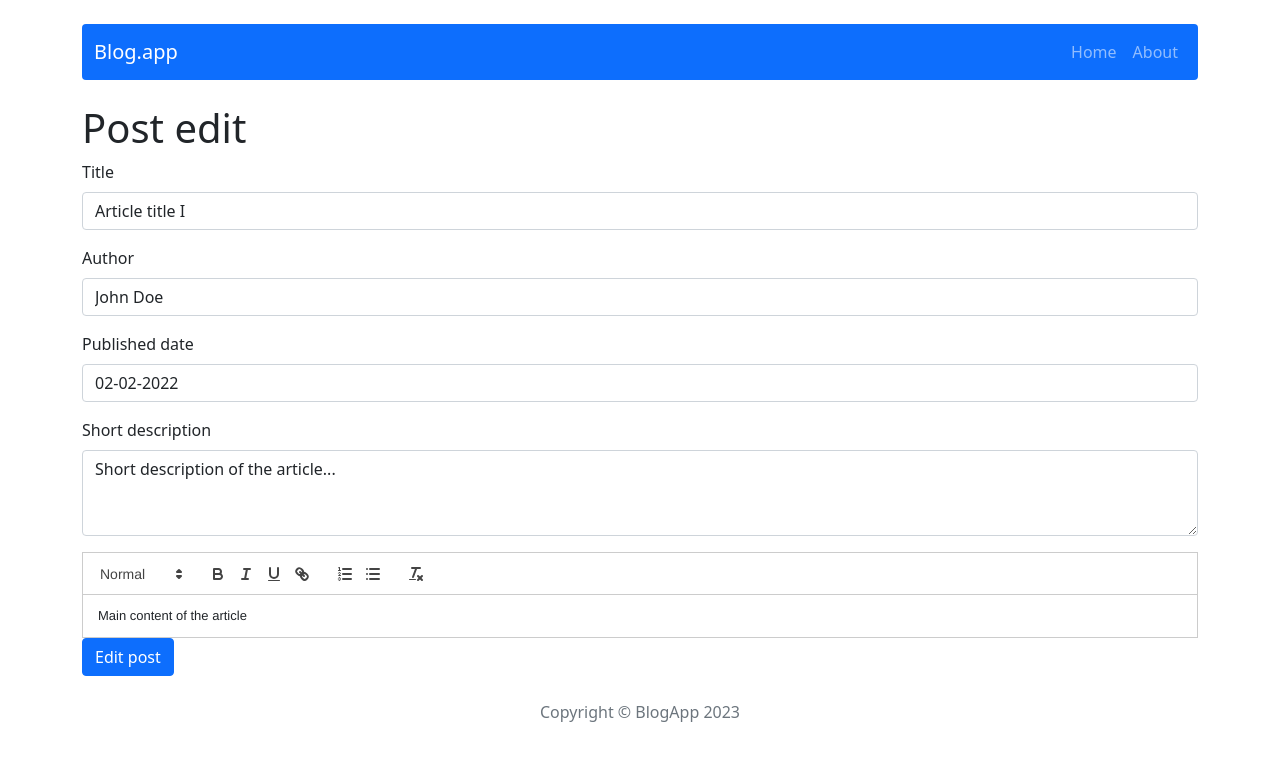
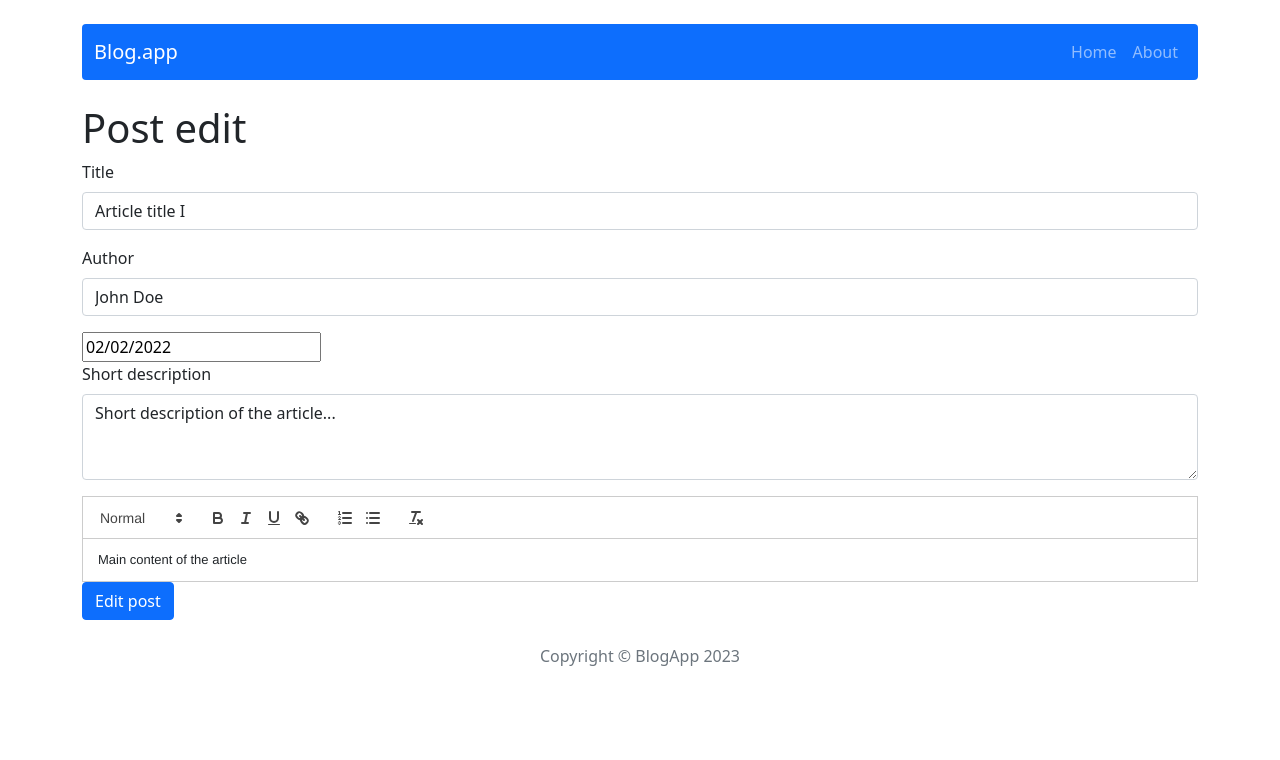
Before and after one commit to MateuszMyszke/crud-blog, a React (Create React App) app: page /post/edit/1 in a window 1280 px wide. Shown: the top 760 px of the page. Built offline with nearby package versions, Linux system fonts and the light colour scheme.

Commit message:
Add reactDatePicker and dateToString

```diff
--- a/src/components/features/PostForm/PostForm.js
+++ b/src/components/features/PostForm/PostForm.js
@@ -2,7 +2,8 @@
 import { Form, Button } from 'react-bootstrap';
 import ReactQuill from 'react-quill';
 import 'react-quill/dist/quill.snow.css';
-
+import DatePicker from 'react-datepicker';
+import 'react-datepicker/dist/react-datepicker.css';
 
 
 
@@ -31,10 +32,7 @@
         <Form.Control  placeholder='Enter author' value={author} onChange={e => setAuthor(e.target.value)} />
       </Form.Group>
 
-      <Form.Group className="mb-3" controlId="exampleForm.ControlTextarea1">
-        <Form.Label>Published date </Form.Label>
-        <Form.Control type='text' placeholder='Enter date dd-mm-yyyy' value={publishedDate} onChange={e => setPublishedDate(e.target.value)} />
-      </Form.Group>
+      <DatePicker selected={publishedDate} onChange={(date) => setPublishedDate(date)} />
 
       <Form.Group className="mb-3" controlId="exampleForm.ControlTextarea1">
         <Form.Label>Short description </Form.Label>
--- a/src/components/pages/Post/Post.js
+++ b/src/components/pages/Post/Post.js
@@ -5,6 +5,7 @@
 import { Row, Col, Card, Button, Modal } from 'react-bootstrap';
 import { NavLink } from 'react-router-dom';
 import { useState } from 'react';
+import { dateToStr } from '../../../untils/dateToStr';
 
 const Post = () => {
   const { id } = useParams();
@@ -38,7 +39,7 @@
               <Card.Title>{postData.title}</Card.Title>
               <Card.Text>
                 <b>Author:</b>{postData.author}<br />
-                <b>Published:</b>{postData.publishedDate}<br /> <br />
+                <b>Published:</b>{dateToStr(postData.publishedDate)}<br /> <br />
                 <p dangerouslySetInnerHTML={{ __html: postData.content }} />
               </Card.Text>
             </Card.Body>
--- a/src/components/views/Posts/Posts.js
+++ b/src/components/views/Posts/Posts.js
@@ -2,7 +2,7 @@
 import { getAllPosts } from '../../../redux/postsRedux';
 import { Row, Col, Card, Button } from 'react-bootstrap';
 import { NavLink } from 'react-router-dom';
-
+import { dateToStr } from '../../../untils/dateToStr';
 
 const Posts = () => {
 
@@ -17,7 +17,7 @@
               <Card.Title>{post.title}</Card.Title>
               <Card.Text>
                 <b>Author:</b>{post.author}<br />
-                <b>Published:</b>{post.publishedDate}<br /><br />
+                <b>Published:</b>{dateToStr}<br /><br />
                 {post.shortDescription}
               </Card.Text>
               <Button variant="primary" as={NavLink} to={'/post/' + post.id}>Read more</Button>
--- a/src/redux/initialState.js
+++ b/src/redux/initialState.js
@@ -5,7 +5,7 @@
       title: 'Article title I',
       shortDescription: 'Short description of the article...',
       content: 'Main content of the article',
-      publishedDate: '02-02-2022',
+      publishedDate: new Date('02-02-2022'),
       author: 'John Doe'
     },
 
@@ -14,7 +14,7 @@
       title: 'Article title II',
       shortDescription: 'Short description of the article...',
       content: 'Main content of the article',
-      publishedDate: '02-02-2022',
+      publishedDate: new Date('02-02-2022'),
       author: 'John Doe'
     },
 
@@ -23,7 +23,7 @@
       title: 'Article title III',
       shortDescription: 'Short description of the article...',
       content: 'Main content of the article',
-      publishedDate: '02-02-2022',
+      publishedDate: new Date('02-02-2022'),
       author: 'John Doe'
 }
   ],
--- /dev/null
+++ b/src/untils/dateToStr.js
@@ -0,0 +1,3 @@
+export const dateToStr = (publishedDate) => {
+  return  publishedDate.toLocaleDateString("en-US");
+};
```
